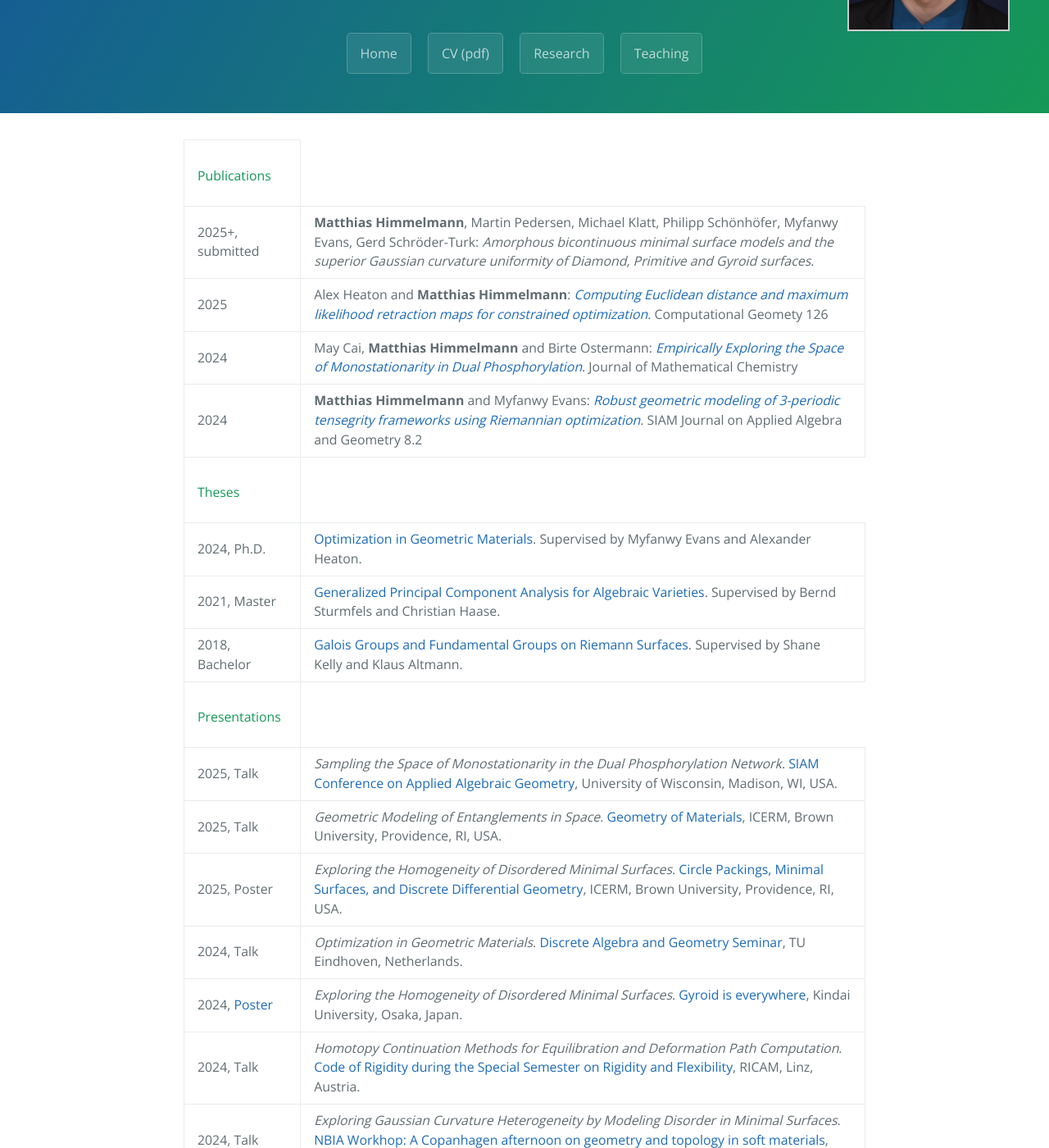
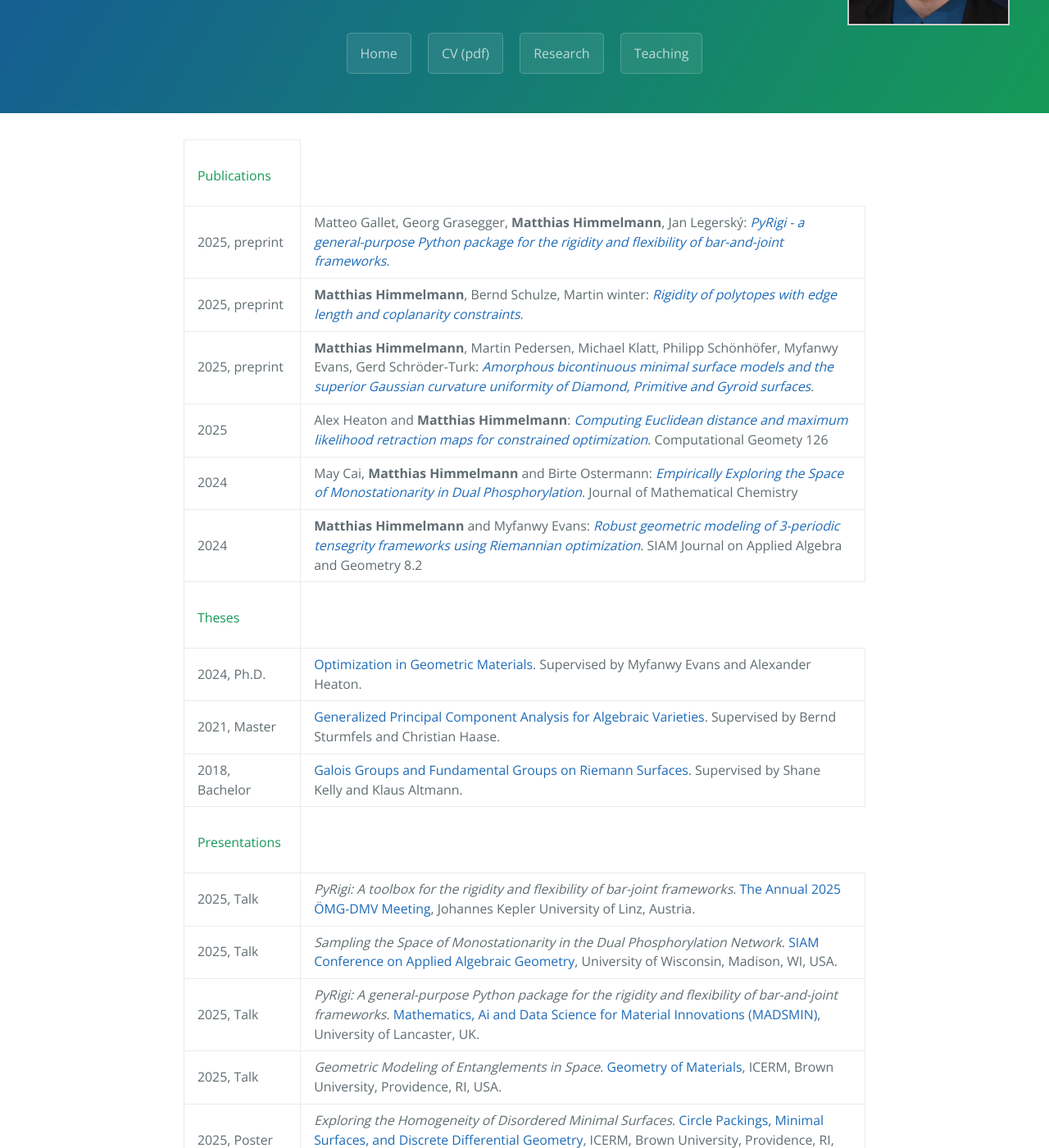
Before and after one commit to matthiashimmelmann/matthiashimmelmann.github.io, a Jekyll site: the page built from research.md, in a window 1280 px wide and 1400 px high, scrolled down 270 px. Shown: the whole window at 82% size. Built offline with Jekyll 4.4.1, drawn with Linux system fonts in a browser that asks for light colours.

Commit message:
updated research

```diff
--- a/_layouts/default.html
+++ b/_layouts/default.html
@@ -40,7 +40,7 @@
             border: solid 0.185vw #CCC;
 			float: right;
 			vertical-align:center;
-			margin-top: 2vw;"/>
+			margin-top: 1.5vw;"/>
 	      <h1 class="project-name">{{ page.title | default: site.title | default: site.github.repository_name }}</h1>
 	      <h2 class="project-tagline">{{ page.description | default: site.description | default: site.github.project_tagline }}</h2>
 		<p>Email: matthias.himmelmann (at) tu-braunschweig.de</p>
--- a/research.md
+++ b/research.md
@@ -6,9 +6,17 @@ description: Matthias Himmelmann.
 ---
 <table style="width:100%; font-size: 90%;">
     <tr><td><h4><br>Publications</h4></td></tr>
-        <tr>
-        <td>2025+, submitted</td>
-        <td><b>Matthias Himmelmann</b>, Martin Pedersen, Michael Klatt, Philipp Schönhöfer, Myfanwy Evans, Gerd Schröder-Turk: <i>Amorphous bicontinuous minimal surface models and the superior Gaussian curvature uniformity of Diamond, Primitive and Gyroid surfaces</i>.</td>
+    <tr>
+        <td>2025, preprint</td>
+        <td>Matteo Gallet, Georg Grasegger, <b>Matthias Himmelmann</b>, Jan Legerský: <a href="https://doi.org/10.48550/arXiv.2505.22652"><i>PyRigi - a general-purpose Python package for the rigidity and flexibility of bar-and-joint frameworks</i></a>.</td>
+    </tr>
+    <tr>
+        <td>2025, preprint</td>
+        <td><b>Matthias Himmelmann</b>, Bernd Schulze, Martin winter: <a href="https://doi.org/10.48550/arXiv.2505.00874"><i>Rigidity of polytopes with edge length and coplanarity constraints</i></a>.</td>
+    </tr>
+    <tr>
+        <td>2025, preprint</td>
+        <td><b>Matthias Himmelmann</b>, Martin Pedersen, Michael Klatt, Philipp Schönhöfer, Myfanwy Evans, Gerd Schröder-Turk: <a href="https://www.researchsquare.com/article/rs-6098054/v1"><i>Amorphous bicontinuous minimal surface models and the superior Gaussian curvature uniformity of Diamond, Primitive and Gyroid surfaces</i></a>.</td>
     </tr>
     <tr>
         <td>2025</td>
@@ -42,8 +50,20 @@ description: Matthias Himmelmann.
 
   <tr>
         <td>2025, Talk</td>
+        <td><i>PyRigi: A toolbox for the rigidity and flexibility of bar-joint frameworks</i>. <a href="http://www.algebra.uni-linz.ac.at/oemgdmv25/program.php/">The Annual 2025 ÖMG-DMV Meeting</a>, Johannes Kepler University of Linz, Austria.</td>
+  </tr>
+
+
+  <tr>
+        <td>2025, Talk</td>
         <td><i>Sampling the Space of Monostationarity in the Dual Phosphorylation Network</i>. <a href="https://www.siam.org/conferences-events/siam-conferences/ag25/">SIAM Conference on Applied Algebraic Geometry</a>, University of Wisconsin, Madison, WI, USA.</td>
   </tr>
+
+  <tr>
+        <td>2025, Talk</td>
+        <td><i>PyRigi: A general-purpose Python package for the rigidity and flexibility of bar-and-joint frameworks</i>. <a href="https://www.lancaster.ac.uk/library/whats-on/mathematics-ai-and-data-science-for-material-innovations-madsmin-9th-13th-june/">Mathematics, Ai and Data Science for Material Innovations (MADSMIN)</a>, University of Lancaster, UK.</td>
+  </tr>
+
 
   <tr>
         <td>2025, Talk</td>
```
